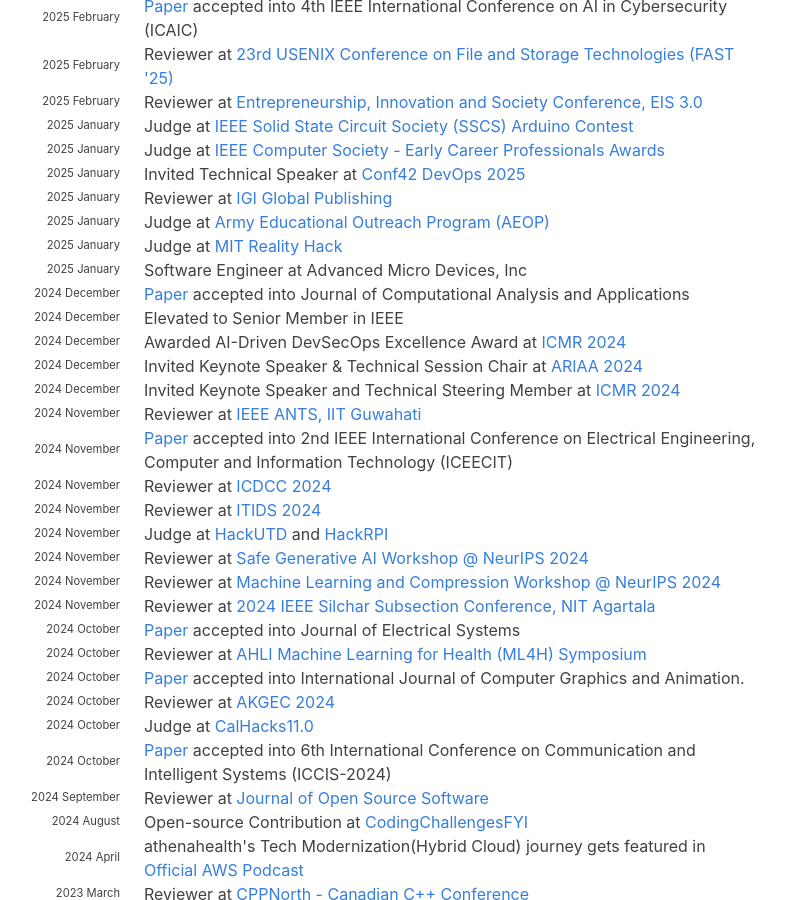
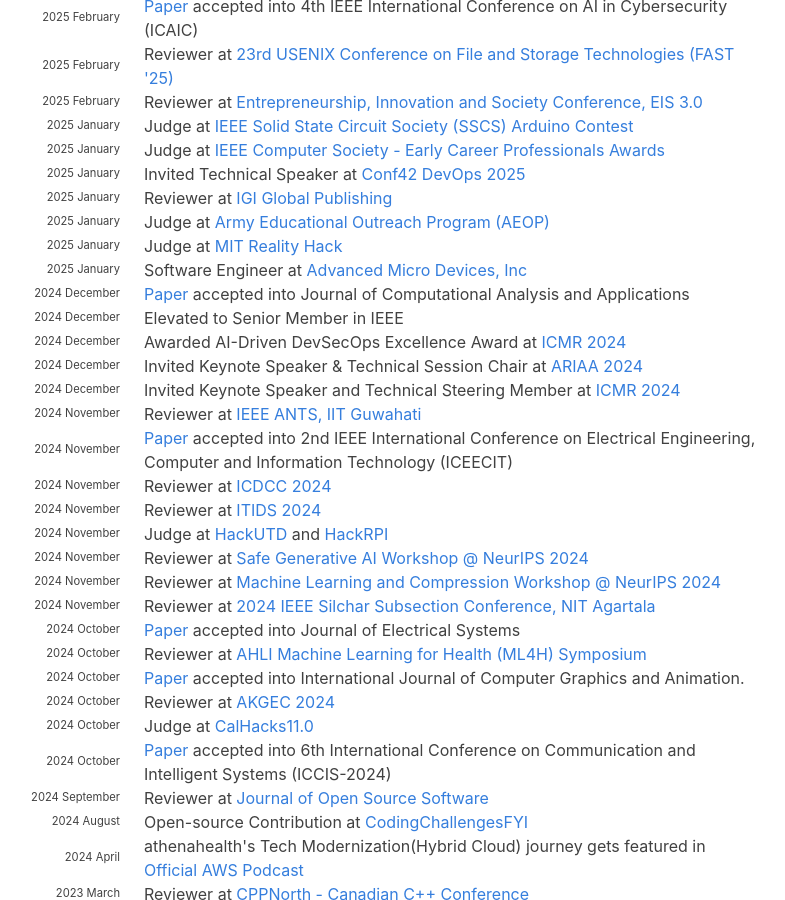
Before and after one commit to hariharanragothaman/hariharanragothaman.github.io, a Jekyll site: the page built from index.md, in a window 1280 px wide and 900 px high, scrolled down 2428 px. Shown: the whole window, without its empty margins (188-973 px from the left). Built offline with Jekyll 4.4.1, drawn with Linux system fonts in a browser that asks for light colours; nearby versions of some CDN libraries; some web fonts are replaced; some of the changed lines change nothing that is shown.

Commit message:
Polishes and Updates

```diff
--- a/_data/news.yaml
+++ b/_data/news.yaml
@@ -300,7 +300,8 @@
 
 - year: 2025
   year-extra: January
-  description: Software Engineer at Advanced Micro Devices, Inc
+  description: Software Engineer at <a href="https://www.amd.com/en.html">Advanced Micro Devices, Inc </a>
+
 
 #-------------------------------------------- 2025 --------------------------------------------------------------------
 
```
